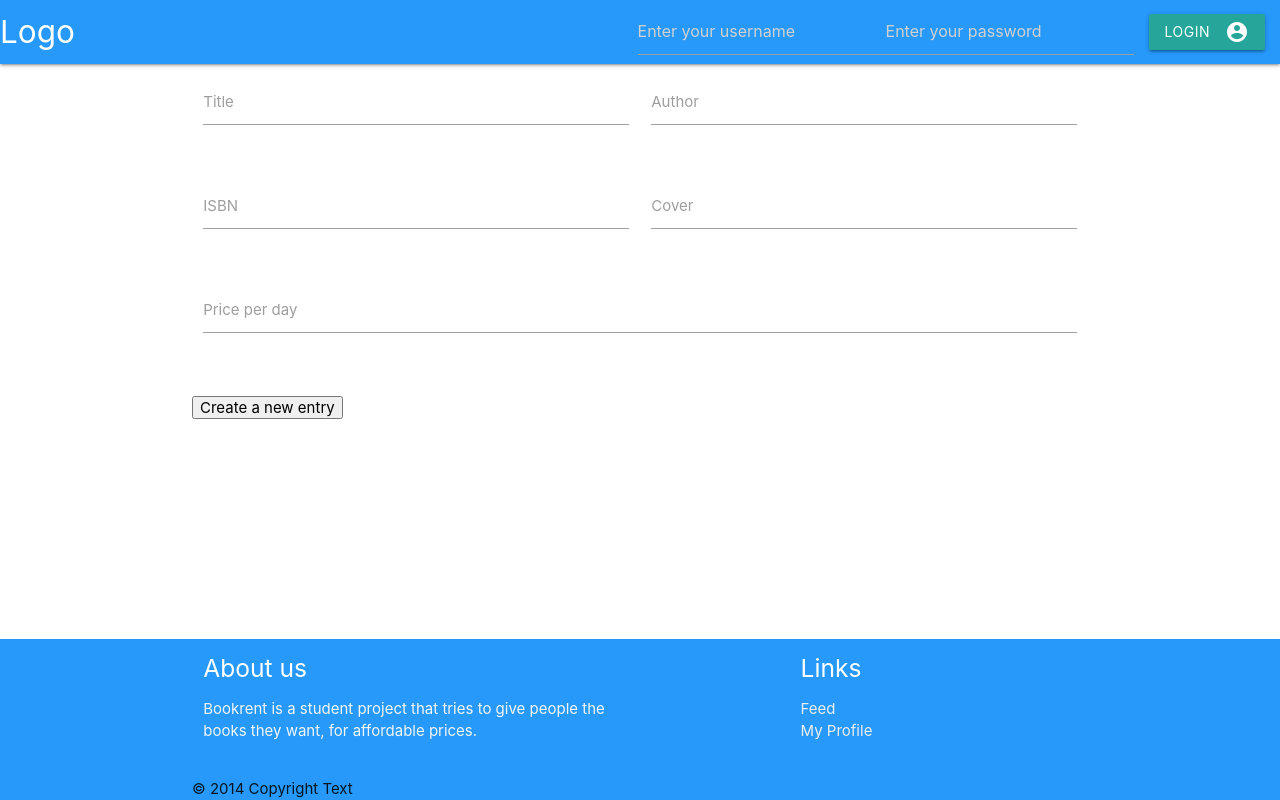
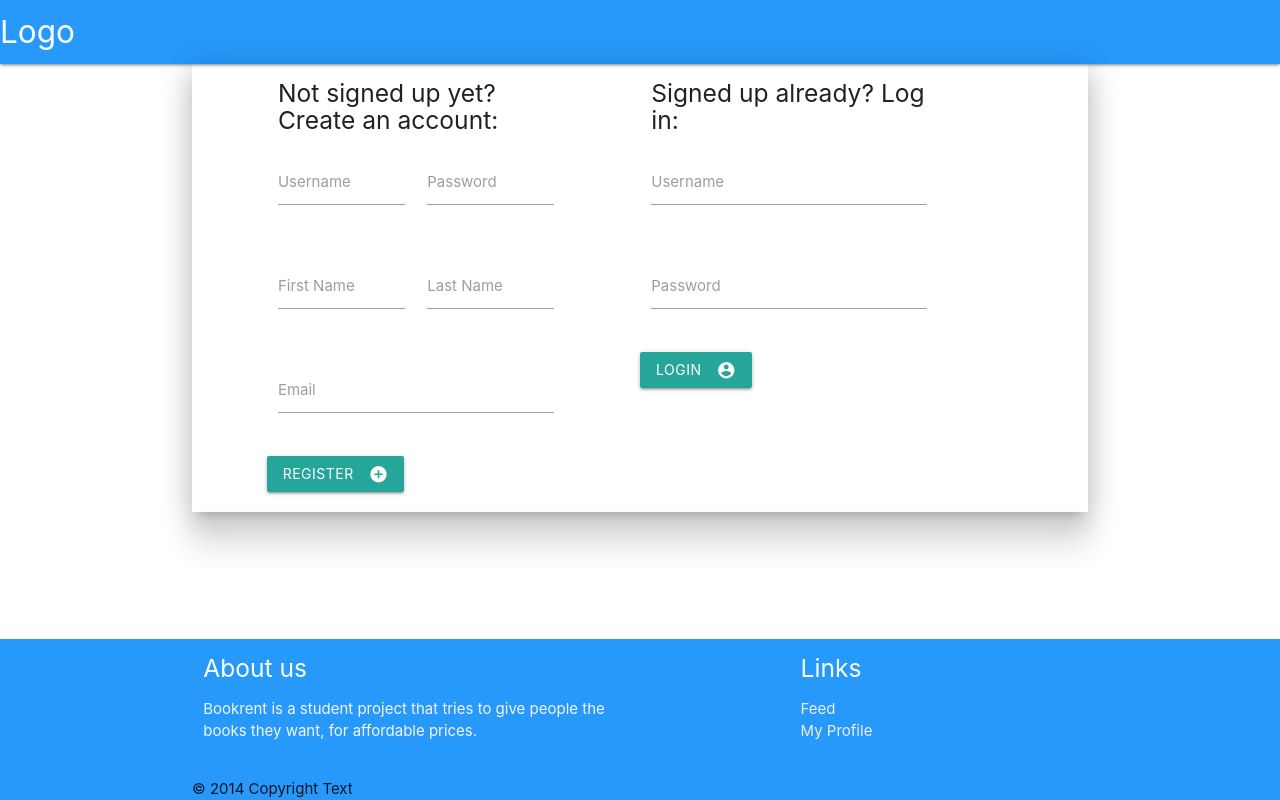
Before and after one commit to ludwigschubi/bookapp, a Django app: page / in a window 1280 px wide. Run offline with Django 3.2, Linux system fonts and the light colour scheme; parts of the project's set-up code (start-up, migrations or seed data) failed here and were passed over.

Commit message:
Add Login/Registration Form + fix Book Display

```diff
--- a/book_webapp/templates/home.html
+++ b/book_webapp/templates/home.html
@@ -15,47 +15,74 @@
                 <div class="nav-wrapper">
                     <a href='/' class="brand-logo">Logo</a>
                     <ul id="nav-mobile" class="right hide-on-med-and-down" name="loginSpace">
-                        <li><input type="text" id="usernameInput" placeholder="Enter your username"></li>
+                        <!--<li><input type="text" id="usernameInput" placeholder="Enter your username"></li>
                         <li><input type="password" id="passwordInput" placeholder="Enter your password"></li>
-                        <li><a class="waves-effect waves-light btn" id="loginButton">Login<i class="material-icons right">account_circle</i></a></li>
+                        <li><a class="waves-effect waves-light btn" id="loginButton">Login<i class="material-icons right">account_circle</i></a></li>-->
                     </ul>
                 </div>
             </nav>
         </header>
         <main>
-            <div class="container">
+            <div class="container z-depth-4" id="loginForm">
                 <div class="row">
-                    <form class="col s12">
+                    <form class="col s4 offset-s1">
+                        <h5>Not signed up yet? Create an account:</h5>
                         <div class="row">
                             <div class="input-field col s6">
-                                <input type ="text" id="title">
-                                <label for="title">Title</label>
+                                <input type ="text" id="username">
+                                <label for="username">Username</label>
                             </div>
                             <div class="input-field col s6">
-                                <input type ="text" id="author">
-                                <label for="author">Author</label>
+                                    <input type ="password" id="password">
+                                    <label for="password">Password</label>
                             </div>
                         </div>
                         <div class="row">
                             <div class="input-field col s6">
-                                <input type ="text" id="isbn">
-                                <label for="isbn">ISBN</label>
+                                <input type ="text" id="firstName">
+                                <label for="firstName">First Name</label>
                             </div>
                             <div class="input-field col s6">
-                                <input type ="text" id="cover">
-                                <label for="cover">Cover</label>
+                                <input type ="text" id="lastName">
+                                <label for="lastName">Last Name</label>
                             </div>
                         </div>
                         <div class="row">
                             <div class="input-field col s12">
-                                <input type ="number" step="0.1" id="price">
-                                <label for="price">Price per day</label>
+                                <input type ="email" id="email">
+                                <label for="email">Email</label>
                             </div>
+                        </div>
+                        <div class="row">
+                            <a class="waves-effect waves-light btn" id="signupButton">Register<i class="material-icons right">add_circle</i></a>
+                        </div>
+                    </form>
+                    <form class="col s4 offset-s1">
+                        <h5>Signed up already? Log in:</h5>
+                        <div class="row">
+                            <div class="input-field col s12">
+                                <input type="text" id="usernameInput">
+                                <label for="usernameInput">Username</label>
+                            </div>
+                        </div>
+                        <div class="row">
+                            <div class="input-field col s12">
+                                <input type="password" id="passwordInput">
+                                <label for="passwordInput">Password</label>
+                            </div>
+                        </div>
+                        <div class="row">
+                            <a class="waves-effect waves-light btn" id="loginButton">Login<i class="material-icons right">account_circle</i></a>
                         </div>
                     </form>
                 </div>
-                <button id="create-book">Create a new entry</button>
-                <div id="bookContainer"></div>
+            </div>
+            <div class="container z-depth-4" id="newBookContainer">
+            </div>
+            <div class="container">
+                <div class="row">
+                    <div id="bookContainer"></div>
+                </div>
             </div>
         </main>
         <footer>
--- a/example_data/book_book.sql
+++ b/example_data/book_book.sql
@@ -1,4 +1,4 @@
 INSERT INTO book_book (isbn, title, author, cover, price, owner_id) VALUES
-('978-3-89864-633-8', 'Hacking mit Python', 'Justin Seitz', 'www.bilder.de', 1, 1),
-('978-3-03831-103-4', 'Gespräche mit Django dem Hund', 'Friedrich Trepel', 'www.bilder.de', 1, 2),
-('978-3-7448-9713-6', 'Monty Python', 'Paul Fieter', 'www.bilder.de', 1, 1);
+('978-3-89864-633-8', 'Hacking mit Python', 'Justin Seitz', 'https://www.dpunkt.de/common/images/cover_masterid/800/11010.jpg', 1, 1),
+('978-3-03831-103-4', 'Gespräche mit Django dem Hund', 'Friedrich Trepel', 'https://images-na.ssl-images-amazon.com/images/I/41l865GsPvL._SX352_BO1,204,203,200_.jpg', 1, 2),
+('978-3-7448-9713-6', 'Monty Python', 'Paul Fieter', 'https://media1.jpc.de/image/w600/front/0/9783744897136.jpg', 1, 1);
--- a/static/css/base.css
+++ b/static/css/base.css
@@ -8,6 +8,10 @@ body {
     flex-direction: column;
 }
 
+h3 {
+    padding: 5%;
+}
+
 main {
     flex: 1 0 auto;
 }
--- a/static/js/home.js
+++ b/static/js/home.js
@@ -7,6 +7,43 @@ $('document').ready(function(){
         }
     }, 10000)
 })
+
+let newBookFormString = `
+<div class="row">
+    <h3>Create a new book entry:</h3>
+</div>
+<div class="divider"></div>
+<div class="row">
+    <form class="col s10 offset-s1">
+        <div class="row">
+            <div class="input-field col s6">
+                <input type ="text" id="title">
+                <label for="title">Title</label>
+            </div>
+            <div class="input-field col s6">
+                <input type ="text" id="author">
+                <label for="author">Author</label>
+            </div>
+        </div>
+        <div class="row">
+            <div class="input-field col s6">
+                <input type ="text" id="isbn">
+                <label for="isbn">ISBN</label>
+            </div>
+            <div class="input-field col s6">
+                <input type ="text" id="cover">
+                <label for="cover">Cover</label>
+            </div>
+        </div>
+        <div class="row">
+            <div class="input-field col s12">
+                <input type ="number" step="0.1" id="price">
+                <label for="price">Price per day</label>
+            </div>
+        </div>
+    </form>
+</div>
+`
 
 $("#create-book").click(function() {
     createBook(user.user)
@@ -80,6 +117,48 @@ function loadBooks(){
 }
 
 /***
+ *    ███████╗██╗L██████╗L███╗LLL██╗██╗LLL██╗██████╗L
+ *    ██╔════╝██║██╔════╝L████╗LL██║██║LLL██║██╔══██╗
+ *    ███████╗██║██║LL███╗██╔██╗L██║██║LLL██║██████╔╝
+ *    ╚════██║██║██║LLL██║██║╚██╗██║██║LLL██║██╔═══╝L
+ *    ███████║██║╚██████╔╝██║L╚████║╚██████╔╝██║LLLLL
+ *    ╚══════╝╚═╝L╚═════╝L╚═╝LL╚═══╝L╚═════╝L╚═╝LLLLL
+ *    LLLLLLLLLLLLLLLLLLLLLLLLLLLLLLLLLLLLLLLLLLLLLLL
+ */
+
+function signupUser(){
+    const userData = {
+        username: $("#username").val(),
+        first_name: $('#firstName').val(),
+        last_name: $('#lastName').val(),
+        password: $("#password").val(),
+        email: $('#email').val(),
+    };
+
+    var xhr = new XMLHttpRequest();
+    var url = "http://localhost:8000/api/auth/register/";
+
+    xhr.responseType = "json";
+    xhr.onreadystatechange = () => {
+        if (xhr.readyState === XMLHttpRequest.DONE){
+            if(xhr.status === 201){
+                loginUser(userData.username, userData.password);
+            } else {
+                console.log('[DEBUG] Bad Request')
+            }
+        };
+    };
+
+    xhr.open("POST", url);
+    xhr.setRequestHeader("Content-Type", "application/json");
+    xhr.send(JSON.stringify(userData));
+}
+
+$("#signupButton").click(function() {
+    signupUser();
+});
+
+/***
  *    L█████╗L██╗LLL██╗████████╗██╗LL██╗███████╗███╗LLL██╗████████╗██╗L██████╗L█████╗L████████╗██╗L██████╗L███╗LLL██╗
  *    ██╔══██╗██║LLL██║╚══██╔══╝██║LL██║██╔════╝████╗LL██║╚══██╔══╝██║██╔════╝██╔══██╗╚══██╔══╝██║██╔═══██╗████╗LL██║
  *    ███████║██║LLL██║LLL██║LLL███████║█████╗LL██╔██╗L██║LLL██║LLL██║██║LLLLL███████║LLL██║LLL██║██║LLL██║██╔██╗L██║
@@ -89,10 +168,10 @@ function loadBooks(){
  *    LLLLLLLLLLLLLLLLLLLLLLLLLLLLLLLLLLLLLLLLLLLLLLLLLLLLLLLLLLLLLLLLLLLLLLLLLLLLLLLLLLLLLLLLLLLLLLLLLLLLLLLLLLLLLLL
  */
 
-function loginUser(){
+function loginUser(username, password){
     const userData = {
-        username: $("#usernameInput").val(),
-        password: $("#passwordInput").val(),
+        username: username,
+        password: password,
     };
 
     var xhr = new XMLHttpRequest();
@@ -102,10 +181,8 @@ function loginUser(){
     xhr.onreadystatechange = () => {
         if (xhr.readyState === XMLHttpRequest.DONE){
             if(xhr.status === 200){
-                $("#loginButton").remove();
-                $("#usernameInput").remove();
-                $("#passwordInput").remove();
-                $("ul[name='loginSpace']").append('<li><a class="waves-effect waves-light btn" id="logoutButton">Logout<i class="material-icons right">account_circle</i></a></li>');
+                $('#loginForm').remove();
+                $('#newBookContainer').append(newBookFormString);
                 token = xhr.response.token;
                 showUser(token);
                 console.log("[DEBUG] Global token has been declared!")
@@ -121,30 +198,47 @@ function loginUser(){
 }
 
 $("#loginButton").click(function() {
-    loginUser();
+    let username = $('#usernameInput').val();
+    let password = $('#passwordInput').val();
+    loginUser(username, password);
 });
+
+/***
+ *    ██████╗LL██████╗LL██████╗L██╗LL██╗██████╗L██╗███████╗██████╗L██╗LLLLLL█████╗L██╗LLL██╗
+ *    ██╔══██╗██╔═══██╗██╔═══██╗██║L██╔╝██╔══██╗██║██╔════╝██╔══██╗██║LLLLL██╔══██╗╚██╗L██╔╝
+ *    ██████╔╝██║LLL██║██║LLL██║█████╔╝L██║LL██║██║███████╗██████╔╝██║LLLLL███████║L╚████╔╝L
+ *    ██╔══██╗██║LLL██║██║LLL██║██╔═██╗L██║LL██║██║╚════██║██╔═══╝L██║LLLLL██╔══██║LL╚██╔╝LL
+ *    ██████╔╝╚██████╔╝╚██████╔╝██║LL██╗██████╔╝██║███████║██║LLLLL███████╗██║LL██║LLL██║LLL
+ *    ╚═════╝LL╚═════╝LL╚═════╝L╚═╝LL╚═╝╚═════╝L╚═╝╚══════╝╚═╝LLLLL╚══════╝╚═╝LL╚═╝LLL╚═╝LLL
+ *    LLLLLLLLLLLLLLLLLLLLLLLLLLLLLLLLLLLLLLLLLLLLLLLLLLLLLLLLLLLLLLLLLLLLLLLLLLLLLLLLLLLLLL
+ */
 
 function displayBooks(fetchedBooks){
     $("#bookContainer").empty();
+    var row = 0;
     for(var i=0; i<fetchedBooks.length; i++){
+        if((i) % 3 == 0){
+            row = Math.floor((i) / 3);
+            $('#bookContainer').append('<div class="row" id="bookRow' + row + '"></div>');
+        }
+
         let title = fetchedBooks[i].title;
         let author = fetchedBooks[i].author;
         let isbn = fetchedBooks[i].isbn;
         let cover = fetchedBooks[i].cover;
         let price = fetchedBooks[i].price;
         let bookString = makeBookCard(title, author, isbn, cover, price);
-        $('#bookContainer').append(bookString);
+        $('#bookRow' + row).append(bookString);
     };
 }
 
 function makeBookCard(title, author, isbn, cover, price){
     let bookCardString = `
-    <div class="row">
-        <div class="col s6 m7">
+    <div class="col s4 m4">
         <div class="card">
             <div class="card-image">
             <img src="${cover}">
-            <span class="card-title">${title}</span>
+            <span class="card-title"></span>
             </div>
             <div class="card-content">
             <p>This book was written by:<b>${author}</b></p>
@@ -155,14 +249,7 @@ function makeBookCard(title, author, isbn, cover, price){
             <a href="#">Rent this Book</a>
             </div>
         </div>
-        </div>
-    </div>`
+    </div>
+    `;
     return bookCardString;
 }
-
-/*<div class="dropdown-content">
-<p class="bookIsbn">ISBN: 4235263456</p>
-<p class="bookTitle">Learning Kali Linux</p>
-<p class="bookAuthor">written by: Ric Messier</p>
-<p class="bookPrice">3.6€ per day</p>
-</div>*/
```
Also changed, not shown: book_webapp/templates/profile.html (+45 -0 lines), 1 other file.
